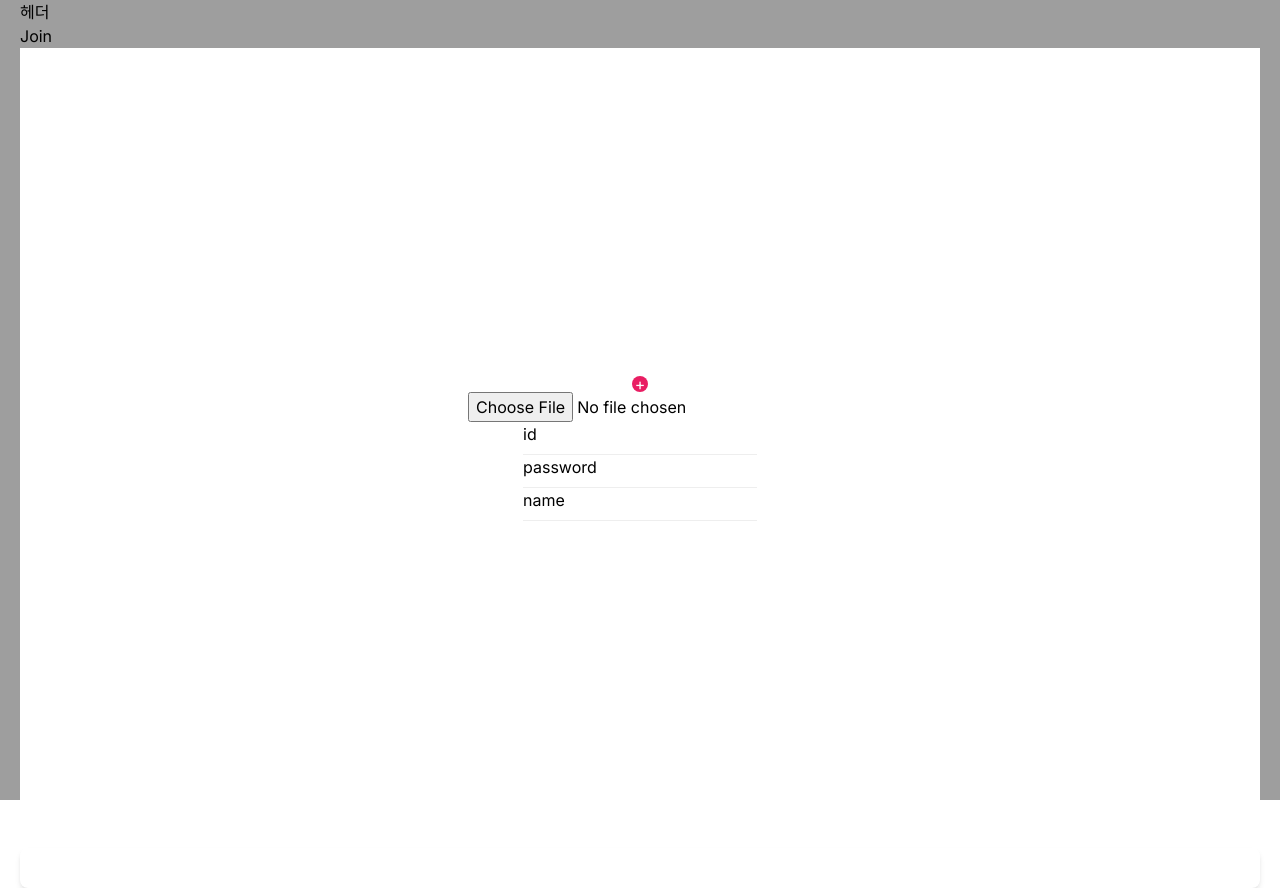
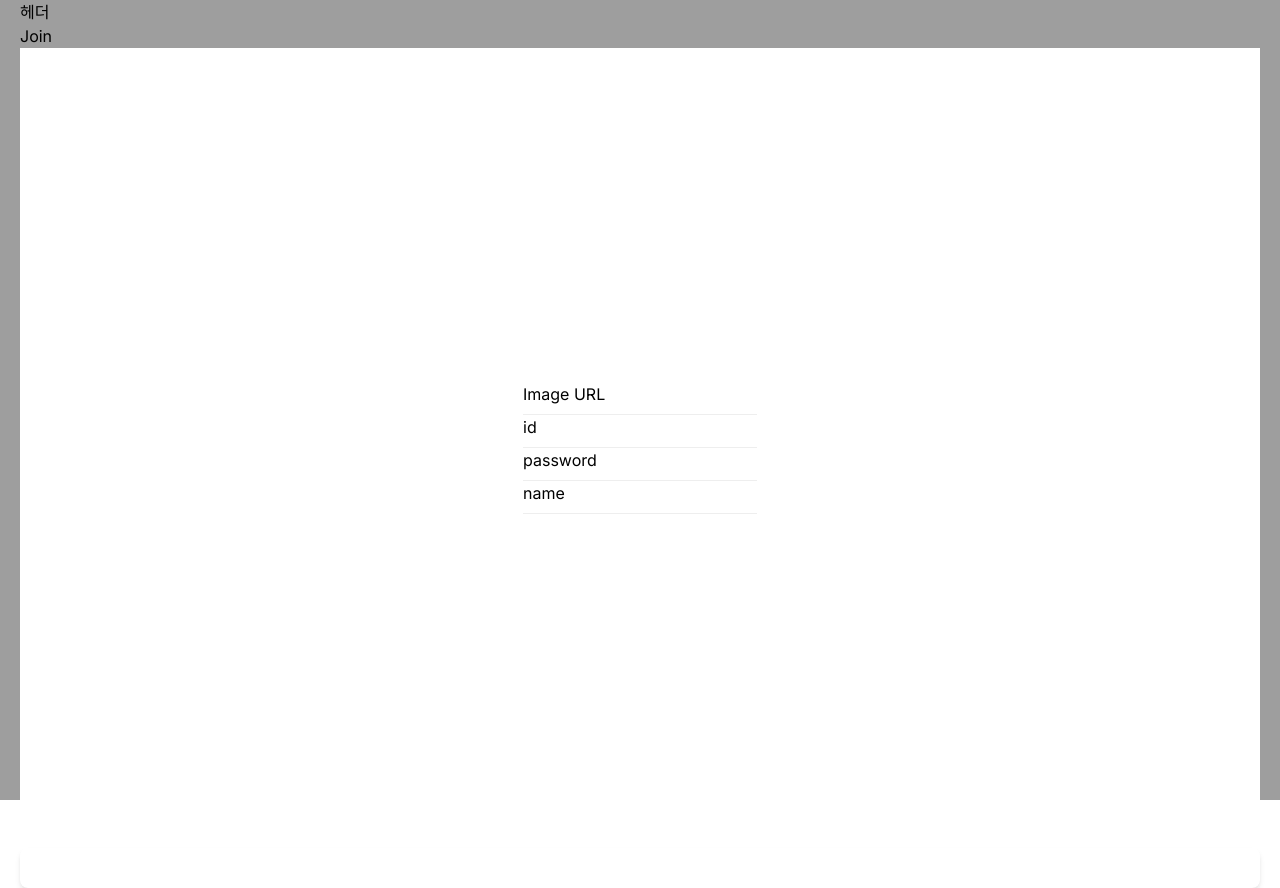
Before and after one commit to KDT1-FE/Y_FE_Toy2, a Next.js app: page /join in a window 1280 px wide. Built offline with nearby package versions, Linux system fonts and the light colour scheme.

Commit message:
Feat: 회원가입 이미지 URL로 변경

```diff
--- a/Components/Join/JoinForm.tsx
+++ b/Components/Join/JoinForm.tsx
@@ -1,6 +1,6 @@
 'use client';
 
-import React, { useEffect, useState } from 'react';
+import React from 'react';
 import { useForm, SubmitHandler } from 'react-hook-form';
 import { Button } from '@material-tailwind/react';
 import { fetchJoin } from '@/app/join/join.utils';
@@ -9,7 +9,7 @@ type RequestBody = {
 	id: string; // 사용자 아이디 (필수!, 영어와 숫자만)
 	password: string; // 사용자 비밀번호, 5자 이상 (필수!)
 	name: string; // 사용자 이름, 20자 이하 (필수!)
-	picture: FileList; // 사용자 이미지(url or base64, under 1MB)
+	picture: string; // 사용자 이미지(url or base64, under 1MB)
 	// image: string;
 };
 
@@ -21,22 +21,27 @@ const JoinForm = () => {
 		formState: { errors },
 	} = useForm<RequestBody>();
 	// 로그인 시 api 요청
-	const onSubmit: SubmitHandler<RequestBody> = ({ id, password, name }) => {
-		fetchJoin(id, password, name);
+	const onSubmit: SubmitHandler<RequestBody> = ({
+		id,
+		password,
+		name,
+		picture,
+	}) => {
+		fetchJoin(id, password, name, picture);
 	};
-	const [imagePreview, setImagePreview] = useState('');
+	// const [imagePreview, setImagePreview] = useState('');
 
 	const image = watch('picture');
-
-	useEffect(() => {
-		if (image && image.length > 0) {
-			const file = image[0];
-			console.log(image);
-			console.log(file);
-			console.log(URL.createObjectURL(file));
-			setImagePreview(URL.createObjectURL(file));
-		}
-	}, [image]);
+	console.log(image);
+	// useEffect(() => {
+	// 	if (image && image.length > 0) {
+	// 		const file = image[0];
+	// 		console.log(image);
+	// 		console.log(file);
+	// 		console.log(URL.createObjectURL(file));
+	// 		setImagePreview(URL.createObjectURL(file));
+	// 	}
+	// }, [image]);
 
 	return (
 		<>
@@ -46,21 +51,18 @@ const JoinForm = () => {
 			>
 				<div className="flex flex-col items-center justify-center h-screen">
 					{/* 이미지 */}
-					{imagePreview ? (
-						<img
-							src={imagePreview}
-							className="h-14 w-14 rounded-full bg-blue-500"
-						/>
+					{image ? (
+						<img src={image} className="h-14 w-14 rounded-full bg-blue-500" />
 					) : (
 						<div className="h-20 w-20 rounded-full bg-blue-500" />
 					)}
-					<label
+					{/* <label
 						htmlFor="picture"
 						className="h-4 w-4 rounded-full bg-pink-500 text-white flex  items-center justify-center"
 					>
 						+
-					</label>
-					<input
+					</label> */}
+					{/* <input
 						{...register('picture', {
 							// required: true,
 						})}
@@ -68,7 +70,20 @@ const JoinForm = () => {
 						type="file"
 						accept="image/*"
 						className="hidden"
-					/>
+					/> */}
+					{/* 이미지 url */}
+					<div className="relative m-3 group">
+						<input
+							placeholder=" "
+							{...register('picture', {
+								required: true,
+							})}
+							className="border-b py-1 focus:outline-none focus:border-purple-600 focus:border-b-2 transition-colors peer"
+						/>
+						<label className="absolute left-0 top-1 text-gray-600 cursor-text peer-focus:text-xs peer-focus:-top-4 peer-focus:text-purple-600 transition-all">
+							Image URL
+						</label>
+					</div>
 					{/* id */}
 					<div className="relative m-3 group">
 						<input
--- a/app/join/join.utils.ts
+++ b/app/join/join.utils.ts
@@ -2,13 +2,20 @@ type RequestBody = {
 	id: string;
 	password: string;
 	name: string;
+	picture: string;
 };
 
-export const fetchJoin = async (id: string, password: string, name: string) => {
+export const fetchJoin = async (
+	id: string,
+	password: string,
+	name: string,
+	picture: string,
+) => {
 	const requestData: RequestBody = {
 		id,
 		password,
 		name,
+		picture,
 	};
 
 	const res = await fetch('https://fastcampus-chat.net/signup', {
```
